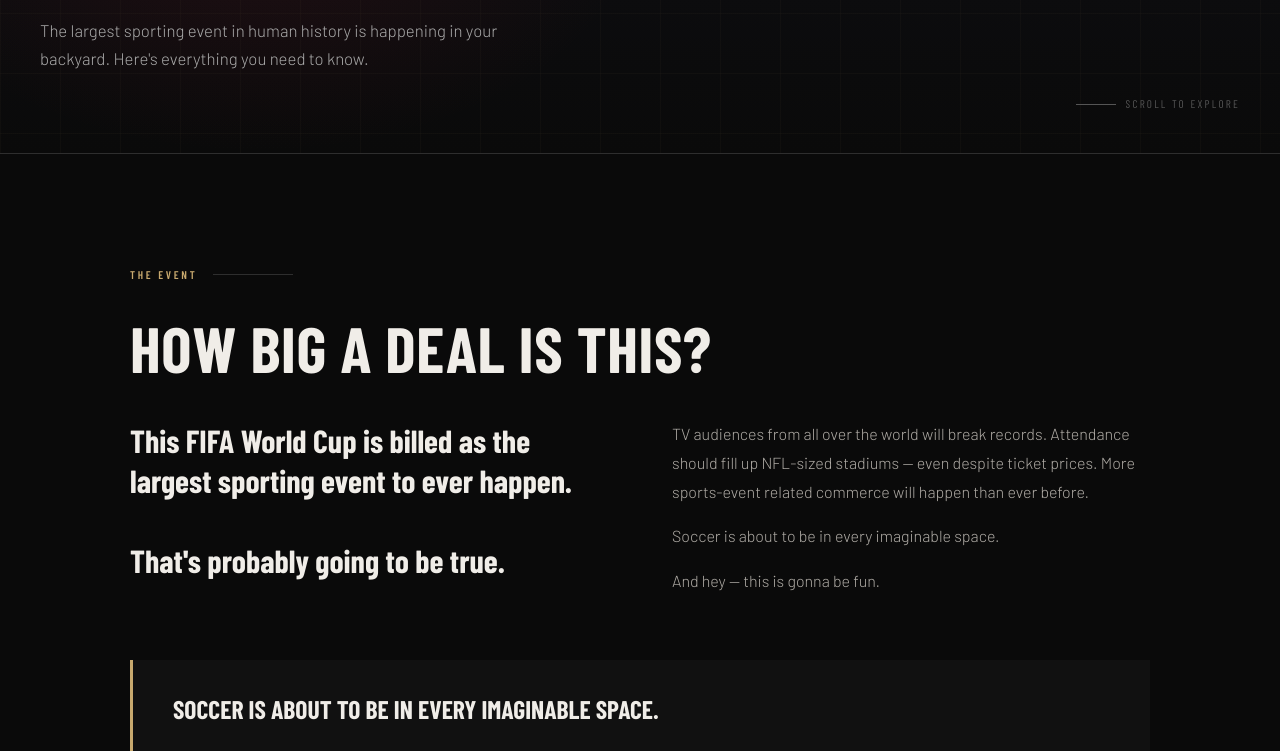
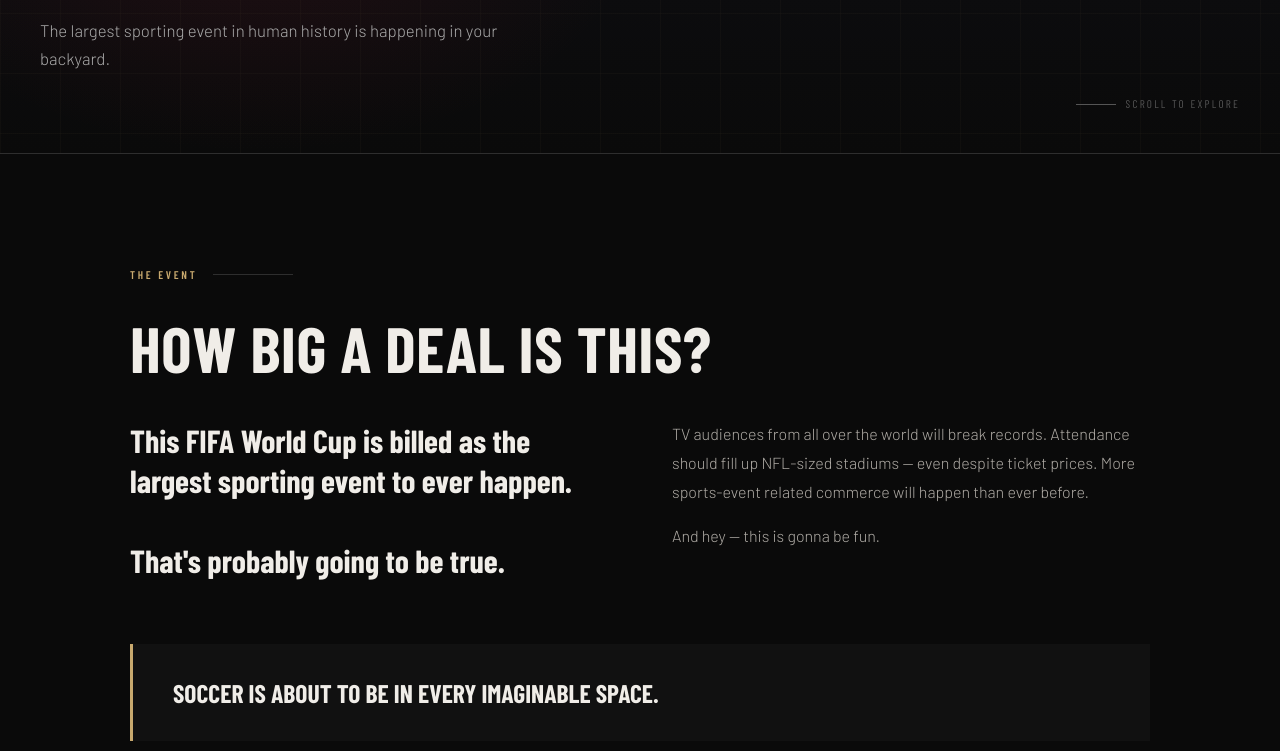
Before and after one commit to yardboat/indexwc, a plain HTML site: page index.html in a window 1280 px wide. Shown: the part 647-1398 px from the top of the page. Drawn offline with nearby package versions, Linux system fonts and the light colour scheme; a web font is replaced by a local one.

Commit message:
remove two lines

```diff
--- a/index.html
+++ b/index.html
@@ -574,7 +574,7 @@
     <div class="hero-bg"></div>
     <span class="hero-eyebrow">FIFA World Cup 2026 — A Field Guide</span>
     <h1 class="hero-title">What to Expect<br>When You're<br><em>Expecting</em> a<br>World Cup</h1>
-    <p class="hero-subtitle">The largest sporting event in human history is happening in your backyard. Here's everything you need to know.</p>
+    <p class="hero-subtitle">The largest sporting event in human history is happening in your backyard.</p>
     <div class="hero-scroll">Scroll to explore</div>
   </div>
 
@@ -591,8 +591,7 @@
       </div>
       <div class="intro-text">
         <p>TV audiences from all over the world will break records. Attendance should fill up NFL-sized stadiums — even despite ticket prices. More sports-event related commerce will happen than ever before.</p>
-        <p>Soccer is about to be in every imaginable space.</p>
-        <p>And hey — this is gonna be fun.</p>
+<p>And hey — this is gonna be fun.</p>
       </div>
     </div>
     <div class="intro-callout">
```
